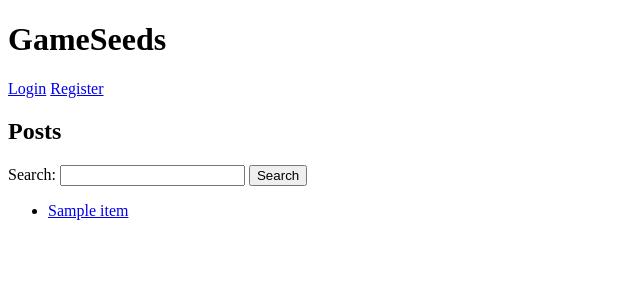
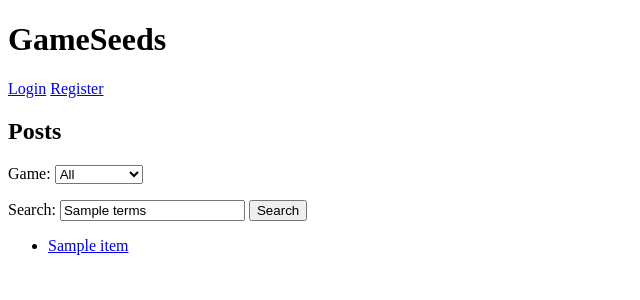
Before and after one commit to Jochubo/gameseeds, a Flask app: template templates/index.html in a window 1280 px wide. Shown: the top 300 px of the page, without its empty margins (0-640 px from the left). Run offline with Flask 3, Linux system fonts and the light colour scheme; the template is opened without the code that fills it: most values are stand-ins (such as "Sample title", 1, 10 or a date in 2020).

Commit message:
Add Game option for search

```diff
--- a/app.py
+++ b/app.py
@@ -16,13 +16,18 @@ def require_login():
 
 @app.route("/")
 def index():
-    query = request.args.get("query")
-    if query:
-        all_items = items.find_items(query)
+    terms = request.args.get("terms")
+    game_id = request.args.get("game_id")
+    if not terms:
+        terms = ""
+    if not game_id:
+        game_id = ""
     else:
+        all_items = items.find_items(terms, game_id)
+    if terms == "" and game_id == "":
         all_items = items.get_items()
-        query = ""
-    return render_template("index.html", items=all_items, query=query)
+
+    return render_template("index.html", items=all_items, terms=terms, game_id=game_id)
 
 @app.route("/user/<int:user_id>")
 def show_user(user_id):
@@ -59,7 +64,7 @@ def create_item():
         abort(403)
     elif len(description) > 1000:
         abort(403)
-    elif not title or seed or game or description:
+    elif not ( title or seed or game or description ):
         abort(403)
     elif not re.search("^[0-9]{0,50}$", seed):
         abort(403)
--- a/templates/index.html
+++ b/templates/index.html
@@ -27,7 +27,14 @@
 
   <h2>Posts</h2>
   <form action="/" method="get">
-    <p>Search: <input type="text" name="query" value="{{ query }}"> <input type="submit" value="Search"></p>
+    <p>Game: <select name="game_id">
+      <option value="">All</option>
+      <option {% if game_id == "0" %}selected{% endif %} value="0">Testgame</option>
+      <option {% if game_id == "1" %}selected{% endif %} value="1">Testgame1</option>
+      <option {% if game_id == "2" %}selected{% endif %} value="2">Testgame2</option>
+      <option {% if game_id == "3" %}selected{% endif %} value="3">Testgame3</option>
+    </select></p>
+    <p>Search: <input type="text" name="terms" value="{{ terms }}"> <input type="submit" value="Search"></p>
   </form>
     <ul>
     {% for item in items %}
@@ -35,7 +42,7 @@
     {% endfor %}
     </ul>
     {% if not items %}
-    <p>No results for "{{ query }}"</p>
+    <p>No results</p>
     {% endif %}
 </body>
 
```
Also changed, not shown: items.py (+6 -5 lines), templates/new_item.html (+7 -1 lines).
